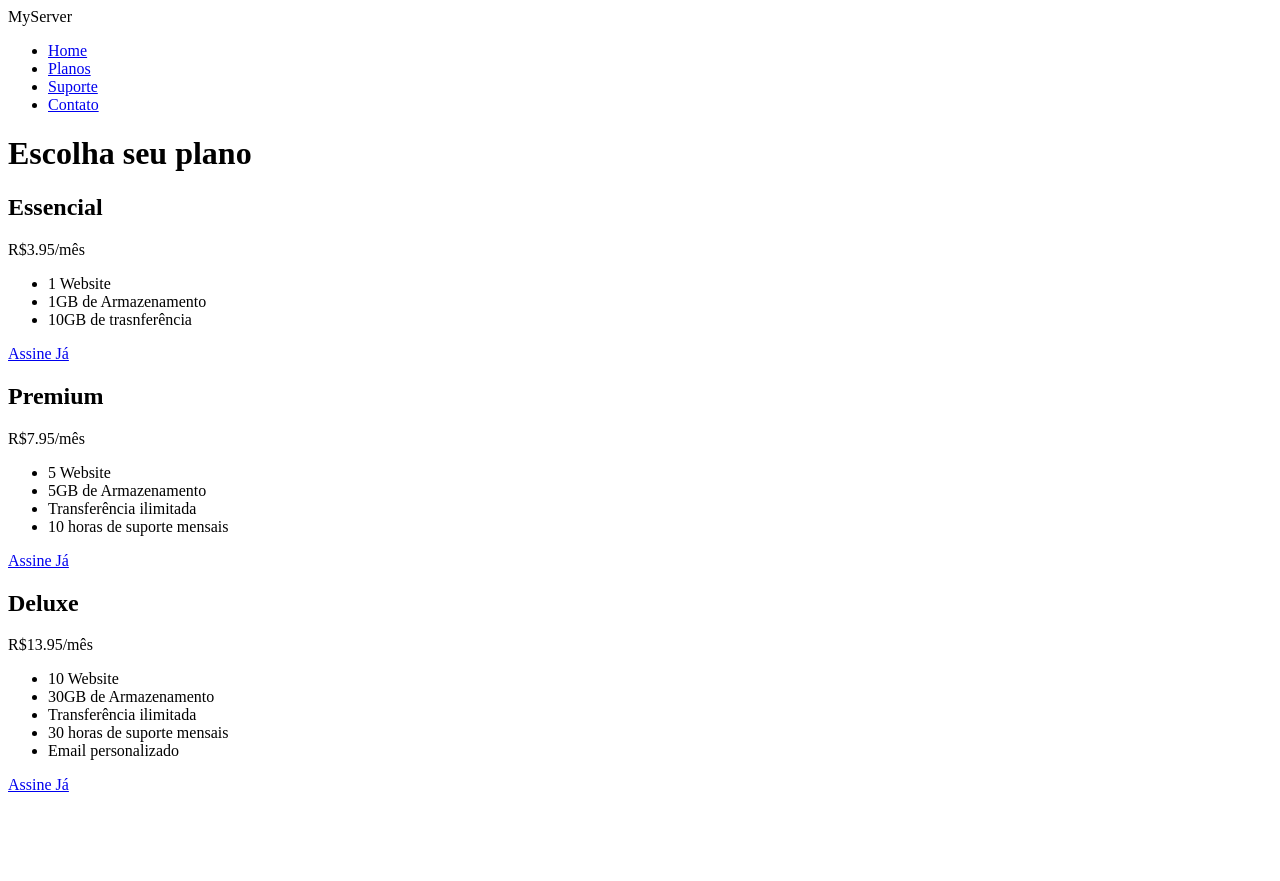
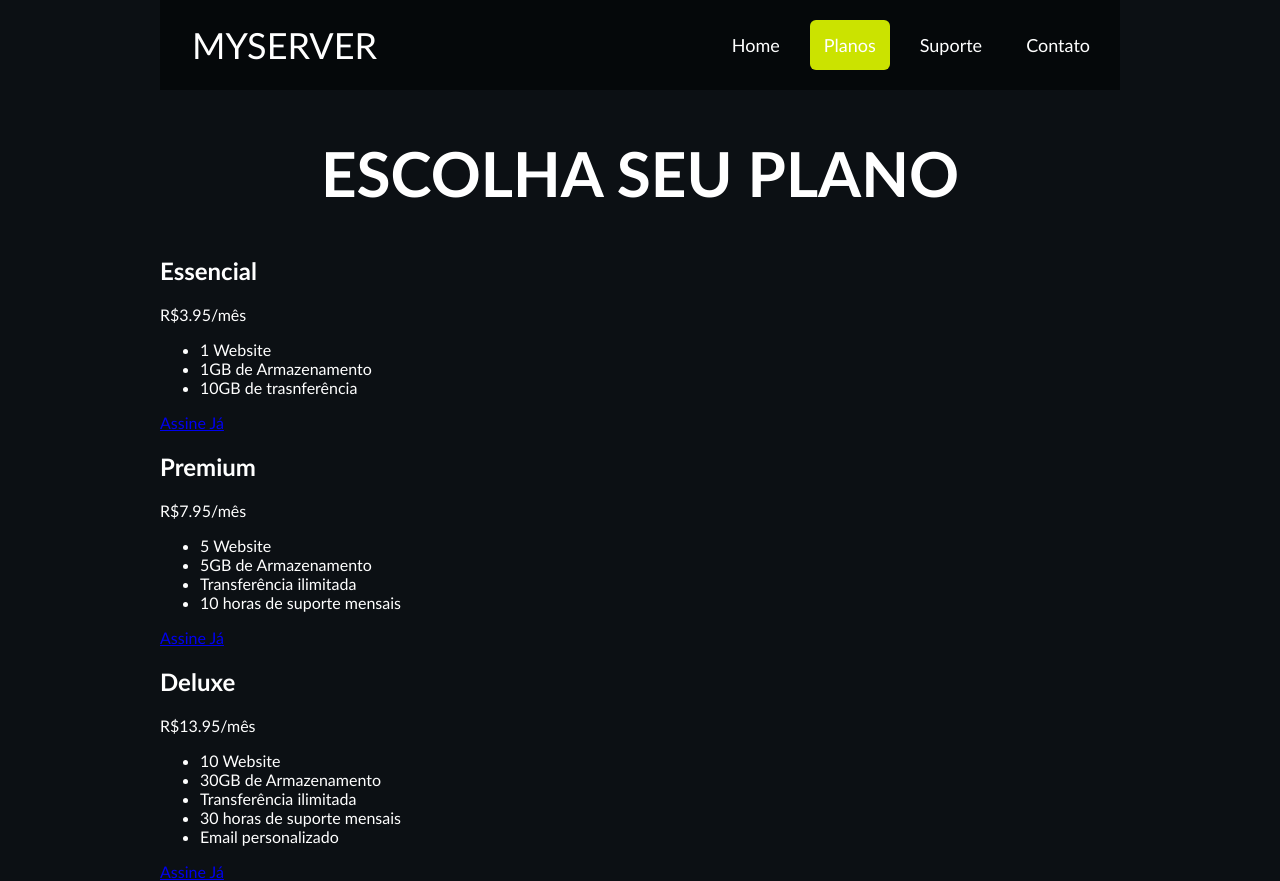
Before and after one commit to jeansillva/PriceCards, a plain HTML site: page index.html in a window 1280 px wide. Before the commit the page ends 802 px from the top, so only its background shows below. Drawn offline with Linux system fonts and the light colour scheme.

Commit message:
Aplicando primeira parte CSS

```diff
--- /dev/null
+++ b/estilo.css
@@ -0,0 +1,47 @@
+body{
+    background-color: #0c1014;
+    color: white;
+    width: 90%;
+    max-width: 960px;
+    margin: 0 auto;
+    font-family: 'Gill Sans', 'Gill Sans MT', Calibri, 'Trebuchet MS', sans-serif;
+}
+
+.main-title{
+    font-size: 62px;
+    text-transform: uppercase;
+    text-align: center;
+    margin: 46px 0;
+}
+
+.header{
+    display: flex;
+    background-color: #05080a;
+    padding: 16px;
+    justify-content: space-between;
+    align-items: center; /*Centraliza o logo na vertical*/
+}
+
+.header__logo{
+    font-size: 36px;
+    text-transform:uppercase;
+    margin-left: 16px;
+}
+
+.header__nav ul{
+    list-style-type: none;
+    display: flex;
+    font-size: 18px;
+    gap: 16px; /*Adiciona distância entre os elementos*/
+}
+
+.header nav a{
+    text-decoration: none;
+    color: white;
+    padding: 14px;
+    border-radius: 6px;
+}
+a.header__nav--active /*Aplicação de descendência*/ {
+    background-color: #cbe300;
+    color: #0c1014;
+}
--- a/index.html
+++ b/index.html
@@ -2,6 +2,8 @@
 <html lang="pt-br">
 <head>
     <title>Price Cards</title>
+
+    <link rel="stylesheet" href="estilo.css">
 </head>
 
 <body>
@@ -10,7 +12,7 @@
         <nav class="header__nav">
             <ul>
                 <li><a href="#">Home</a></li>
-                <li><a href="#">Planos</a></li>
+                <li><a href="#" class="header__nav--active">Planos</a></li>
                 <li><a href="#">Suporte</a></li>
                 <li><a href="#">Contato</a></li>
             </ul>
```
